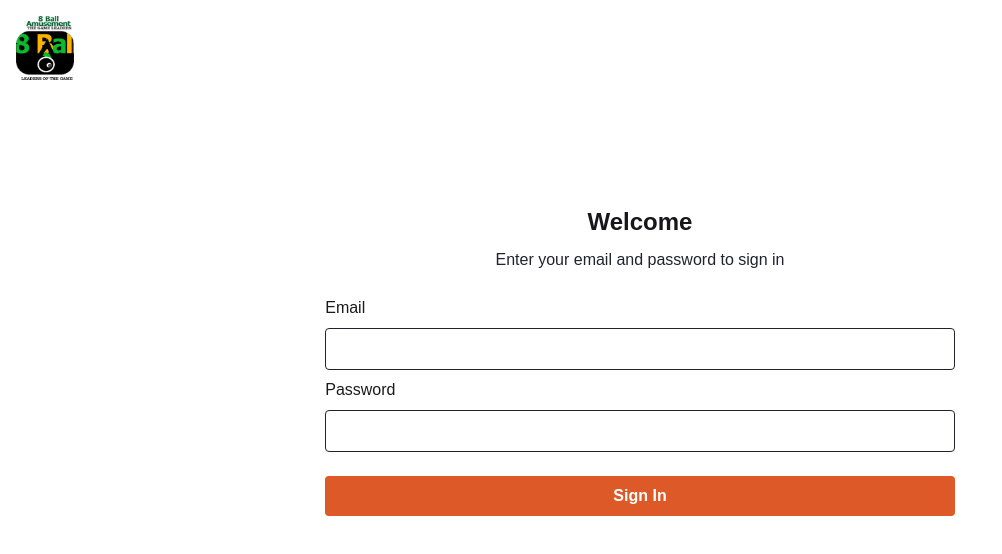
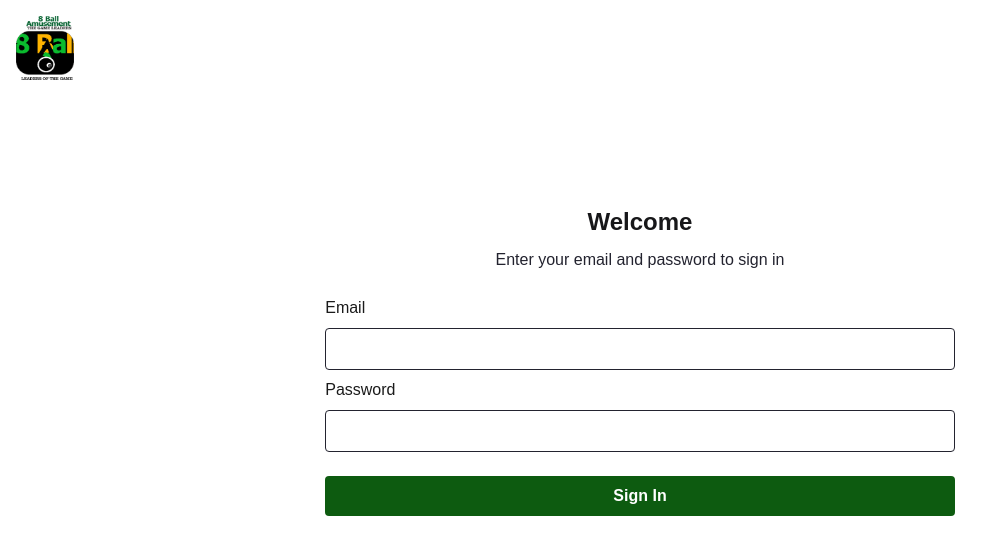
Before and after one commit to gloria-tampuri/eightballamusementManagement, a Next.js app: page / in a window 1280 px wide. Shown: the top 554 px of the page, without its empty margins (0-1002 px from the left). Built offline with nearby package versions, Linux system fonts and the light colour scheme; no server answers; the database is empty; a web font is replaced by a local one.

Commit message:
change color

```diff
--- a/src/styles/globals.css
+++ b/src/styles/globals.css
@@ -16,7 +16,8 @@ box-sizing: border-box;
 --gray-text:#23232f;
 --dark-gray:#433d3d;
 --background:#ffffff;
-   --orange-normal: #DD5928;
+   /* --orange-normal: #DD5928; */
+      --orange-normal: #0D5B10;
    --orange-light: #FCEEEA;
    --orange-light-hover: #FAE6DF;
    --orange-light-active: #F4CCBC;
```
